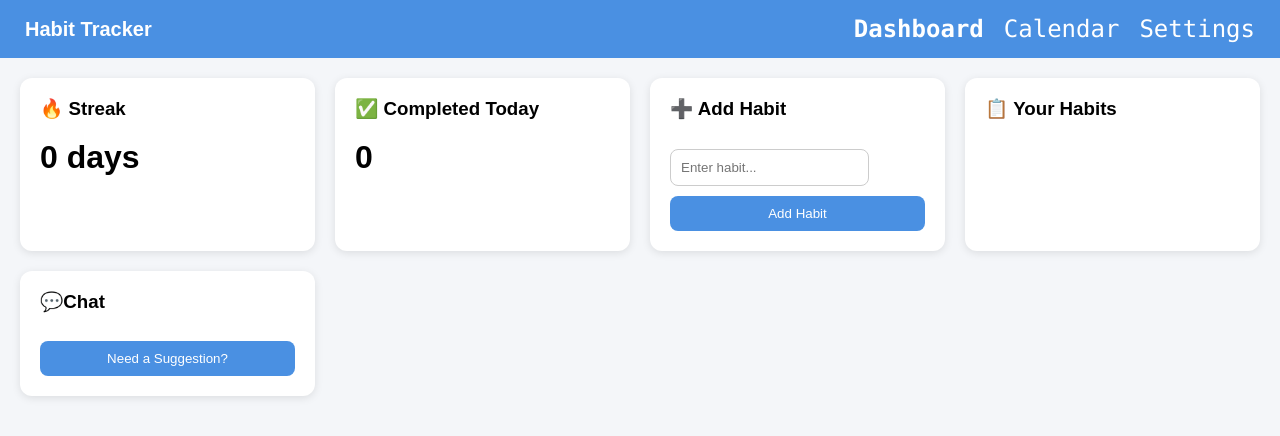
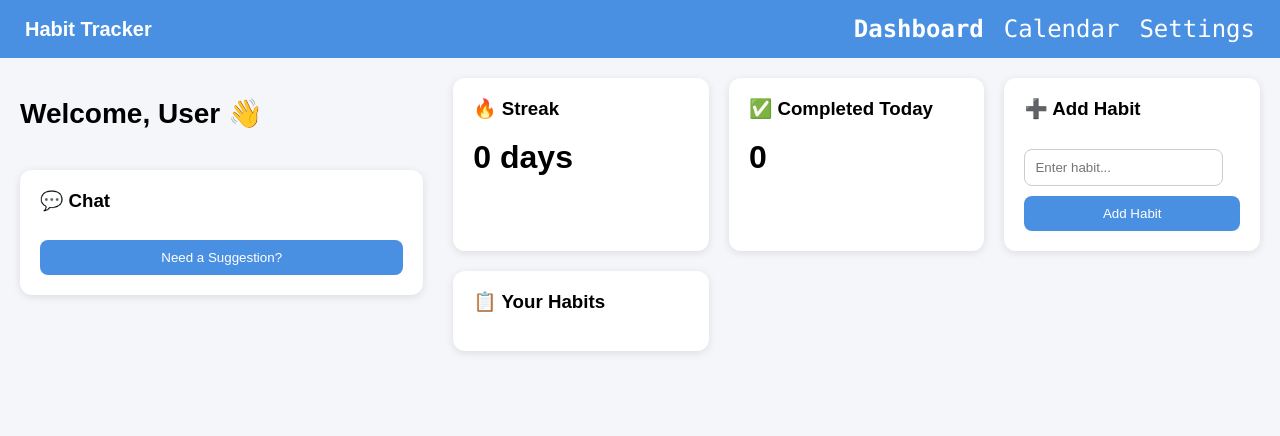
Before and after one commit to angisardat/411-group-project, a website: page public/index.html in a window 1280 px wide. Drawn offline with Linux system fonts and the light colour scheme; no server answers.

Commit message:
css style changes to dashboard

```diff
--- a/public/css/styles.css
+++ b/public/css/styles.css
@@ -28,6 +28,40 @@ header {
 
 .card h3 {
   margin-top: 0;
+}
+
+.cards {
+  display: grid;
+  grid-template-columns: repeat(auto-fit, minmax(250px, 1fr));
+  gap: 20px;
+}
+
+/* Main layout split */
+.layout {
+  display: grid;
+  grid-template-columns: 1fr 2fr;
+  gap: 30px;
+  align-items: start;
+}
+
+/* Left column */
+.left {
+  display: flex;
+  flex-direction: column;
+  gap: 20px;
+}
+
+/* Right column */
+.cards {
+  display: grid;
+  grid-template-columns: repeat(auto-fit, minmax(250px, 1fr));
+  gap: 20px;
+}
+
+.welcome {
+  font-size: 28px;
+  font-weight: bold;
+  margin-bottom: 20px;
 }
 
 .stat {
--- a/public/index.html
+++ b/public/index.html
@@ -17,7 +17,19 @@
 </header>
 
 <div class="container">
+  <div class="layout">
 
+  <div class="left">
+      <h1 class="welcome">Welcome, User 👋</h1>
+
+      <div class="card">
+        <h3>💬 Chat</h3>
+        <button>Need a Suggestion?</button>
+      </div>
+    </div>
+
+  <div class="right">
+  <div class="cards">
   <!-- Streak -->
   <div class="card">
     <h3>🔥 Streak</h3>
@@ -42,13 +54,10 @@
     <h3>📋 Your Habits</h3>
     <ul id="habitList"></ul>
   </div>
-
-  <div class="card">
-    <h3>💬Chat</h3>
-    <p id="chatInfo"></p>
-    <button id="getSuggestion">Need a Suggestion?</button>
+  </div>
   </div>
 
+  </div>
 </div>
 
 <script src="js/app.js"></script>
```
